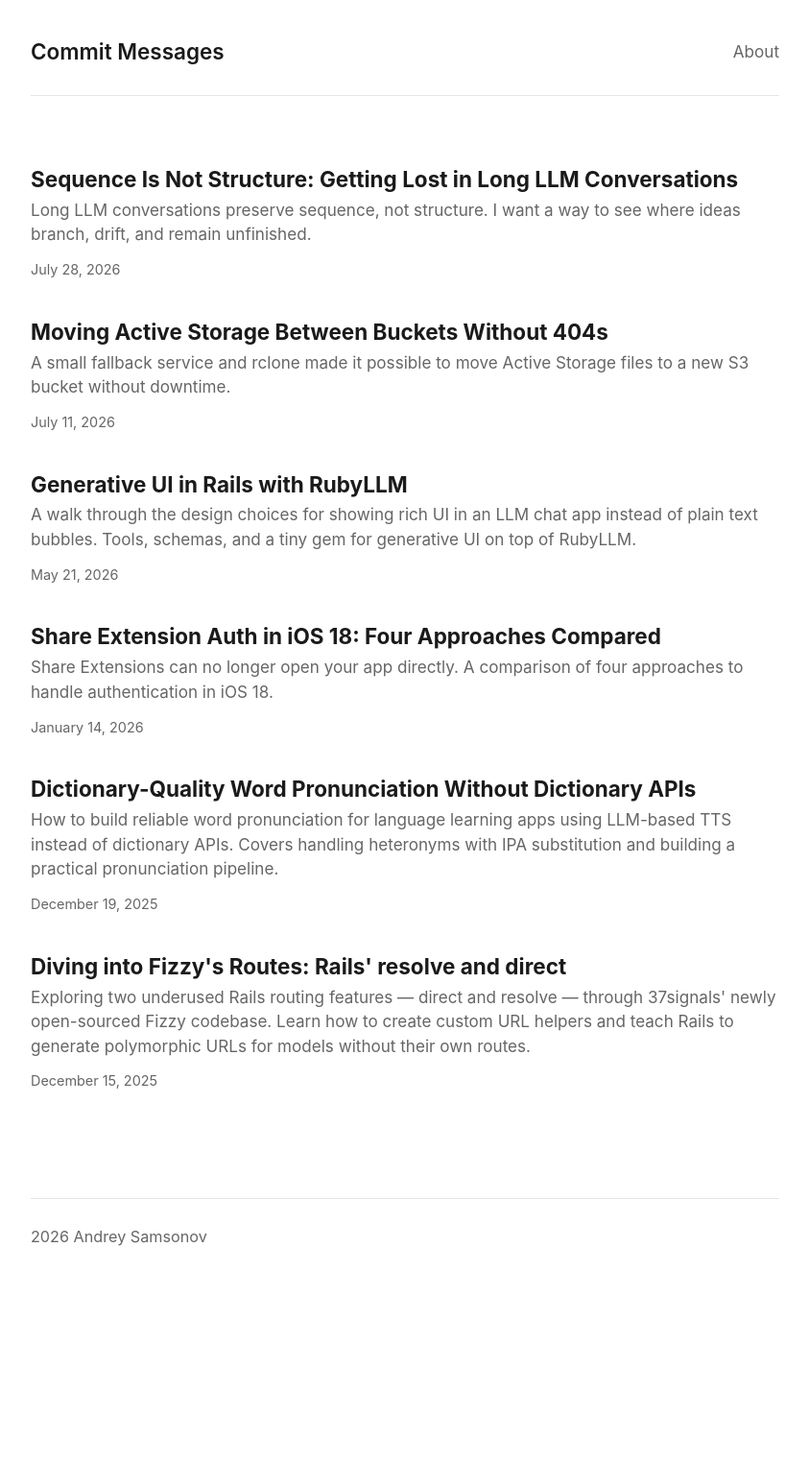
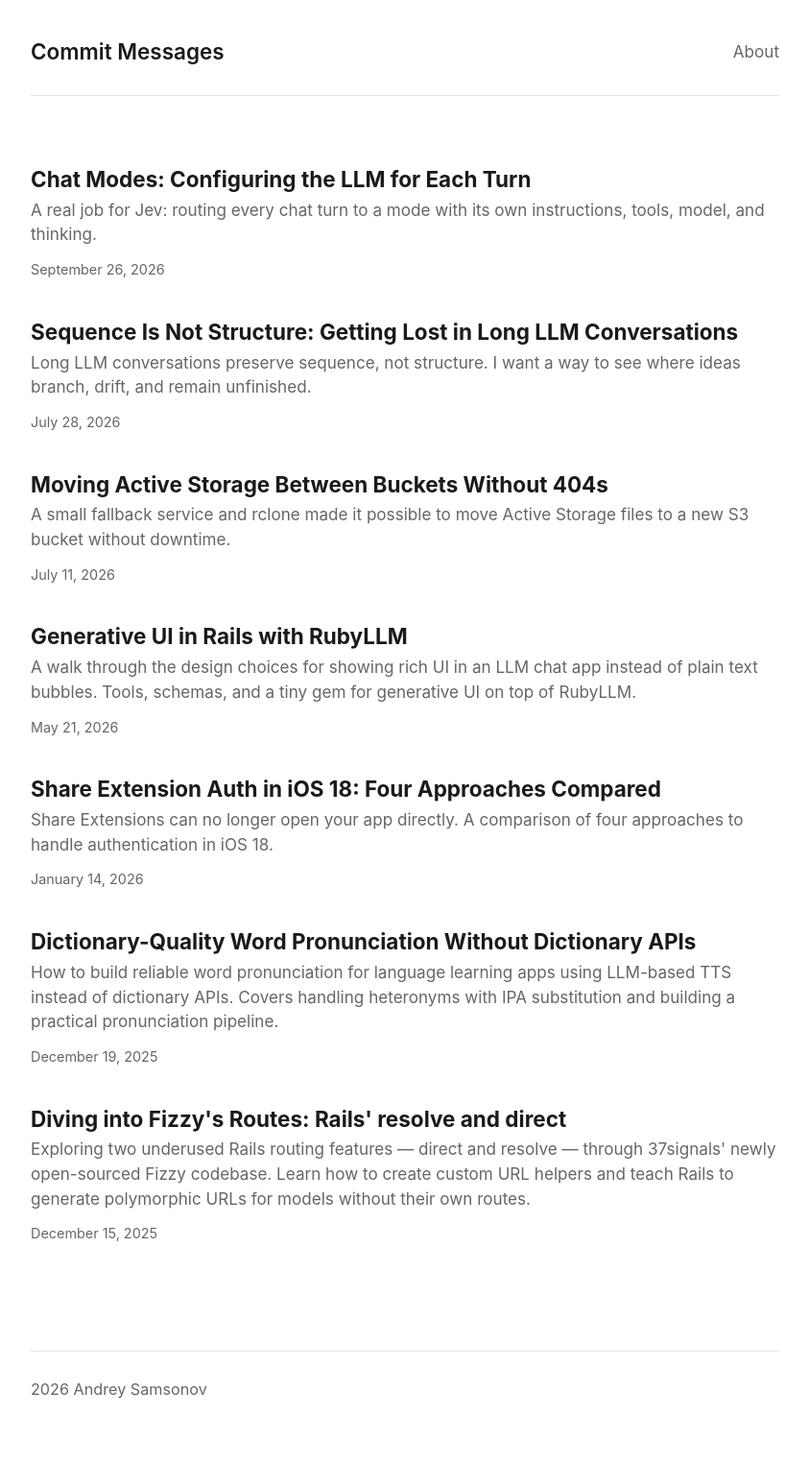
Before and after one commit to kryzhovnik/blog, a Jekyll site: the page built from index.html, in a window 1280 px wide. Shown: the whole page at 96% size, without its empty margins (218-1061 px from the left). Built offline with Jekyll 4.4.1, drawn with Linux system fonts in a browser that asks for light colours; before the commit the page ends 1365 px from its top, so only the background shows below that; some of the changed lines change nothing that is shown.

Commit message:
Publish: Chat Modes: Configuring the LLM for Each Turn

````diff
--- a/_drafts/ruby-llm-modes.md
+++ b/_posts/2026-09-26-ruby-llm-modes.md
@@ -1,7 +1,7 @@
 ---
 layout: post
 title: "Chat Modes: Configuring the LLM for Each Turn"
-date: 2026-09-25
+date: 2026-09-26
 description: "A real job for Jev: routing every chat turn to a mode with its own instructions, tools, model, and thinking."
 tags: [rails, ruby-llm, llm, jev, chat-modes]
 ---
@@ -57,7 +57,7 @@ message and history → classifier → mode → configured chat → reply
 
 A small classifier looks at the last message and the history and decides what the user wants right now: explain a word, work with flashcards, deal with a TV show, or ask a clarifying question. The next message goes through the classifier again, and the mode may change.
 
-The key property of this scheme is that the boundary between behaviors is made explicit: there is a finite set of named configurations — modes — and a separate, observable router decision. The model that answers the user never sees the tools and instructions of other modes, because the choice was made before it. Routing and each mode are tested independently.
+The key property of this scheme is that the boundary between behaviors is made explicit: there is a finite set of named configurations — modes — and a separate, observable router decision. The model that answers the user never sees the tools and instructions of other modes, because the choice was made before it and the chat is built for the turn: in Rails the chat record is loaded per turn, so nothing carries over. Routing and each mode are tested independently.
 
 Each mode also has a short description, and it works the same way as a tool description. The model reads tool descriptions to decide which tool to call; the router reads mode descriptions to decide which mode to pick.
 
@@ -110,7 +110,7 @@ The classifier can be unsure, and it can fail. For both cases the router has a f
 }
 ```
 
-Here `manage_cards` got the highest probability, but the distribution was not concentrated enough: confidence 0.4 against a threshold of 0.5, so the router took the fallback `tutor`. On the same turn, Flash-Lite reported 0.95 for `manage_cards`, and the router would have gone straight there. When the intent is known without a classifier, for example the user clicked a button in the UI, the code can set the mode directly, and the record shows that too: `decided_by: caller`.
+Here `manage_cards` got the highest probability, but the distribution was not concentrated enough: confidence 0.4 against a threshold of 0.5, so the router took the fallback `tutor`. On the same turn, Flash-Lite reported 0.95 for `manage_cards`, and the router would have gone straight there. When the intent is known without a classifier, for example the user clicked a button in the UI, the code can set the mode directly (`router.force("manage_cards", chat:)` in the gem below), and the record shows that too: `decided_by: caller`.
 
 ## Limitations
 
@@ -178,14 +178,19 @@ class ChatModeRouter < RubyLLM::Modes::Router
 end
 ```
 
-Applying it on each turn takes two lines: the router picks the mode, the mode configures the chat and runs the turn:
+Applying it on each turn takes three lines. The message goes into the chat, the router picks the mode, the mode configures the chat and runs the turn:
 
 ```ruby
-route = ChatModeRouter.new(user:, card:).call(message.content, history: chat.messages)
-route.mode(chat:).complete
+chat.ask_later(message)
+route = ChatModeRouter.new(user:, card:).route(chat)
+route.mode.complete
 ```
 
-`classify_with :judge` uses Jev through RubyLLM's judge API. Judge is already in RubyLLM's main; it is not in 2.0.0 yet. Switching the router to it is a one-line change.
+`ask_later` is RubyLLM's own: `ask` is `ask_later` followed by `complete`, and the router sits between the two. By default it reads the conversation from the chat and routes the last user message. As context it takes only the text the user and the assistant exchanged before it: the system prompt, tool calls and their results are left out, because they help the answering model and only distract the classifier. In Rails, `ask_later` saves the message, so a job that runs `route` and `complete` later sees the same chat.
+
+When the stored messages are not the conversation the user saw, give the router its own list of messages instead: `route(chat, messages: routing_messages)`. Any object with `each` over `{ role:, content: }` entries will do; the router reads it the way it reads the chat. In my app the reply is JSON with the text inside, some messages are hidden from the learner, and the assistant often answers with UI rather than words: a picker, an offer to create a card. So the list carries the extracted text, a line for what the UI showed and what became of it, and the mode that answered each turn. The list is for the classifier only; the mode still runs on the same chat.
+
+`classify_with :judge` uses Jev through `RubyLLM.judge`. Judge is a new feature in RubyLLM: it is on the main branch and is not in a release yet.
 
 ### Try it
 
````
